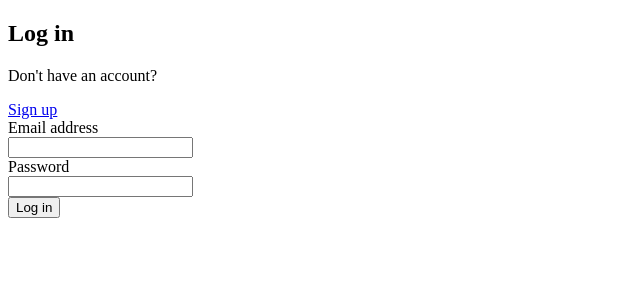
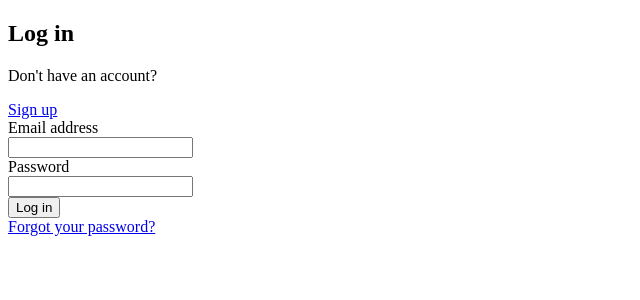
Before and after one commit to EmilieHumbert/swiss-plant-based, a Next.js app: page /login in a window 1280 px wide. Shown: the top 300 px of the page, without its empty margins (0-640 px from the left). Built offline with nearby package versions, Linux system fonts and the light colour scheme; no server answers.

Commit message:
Add the reset password page to the login form

```diff
--- a/components/forms/loginForm.js
+++ b/components/forms/loginForm.js
@@ -1,6 +1,7 @@
 import { useForm } from "react-hook-form";
 import { useAuth } from "../../hooks/useAuth";
 import { useRouter } from "next/router";
+import Link from "next/link";
 
 export default function LoginForm() {
   const { register, errors, handleSubmit } = useForm();
@@ -56,6 +57,11 @@
           <button type="submit">Log in</button>
         </span>
       </div>
+      <div>
+        <Link href="/reset-password">
+          <a href="#">Forgot your password?</a>
+        </Link>
+      </div>
     </form>
   );
 }
```
